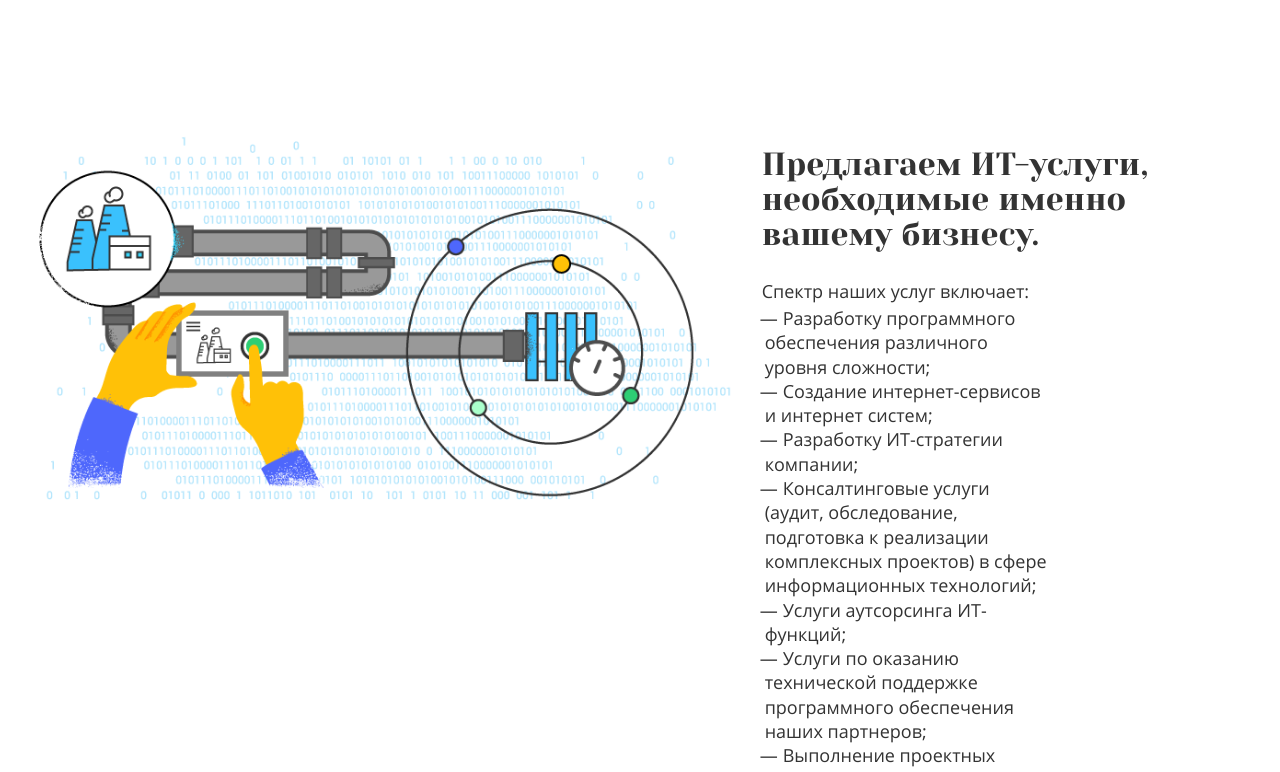
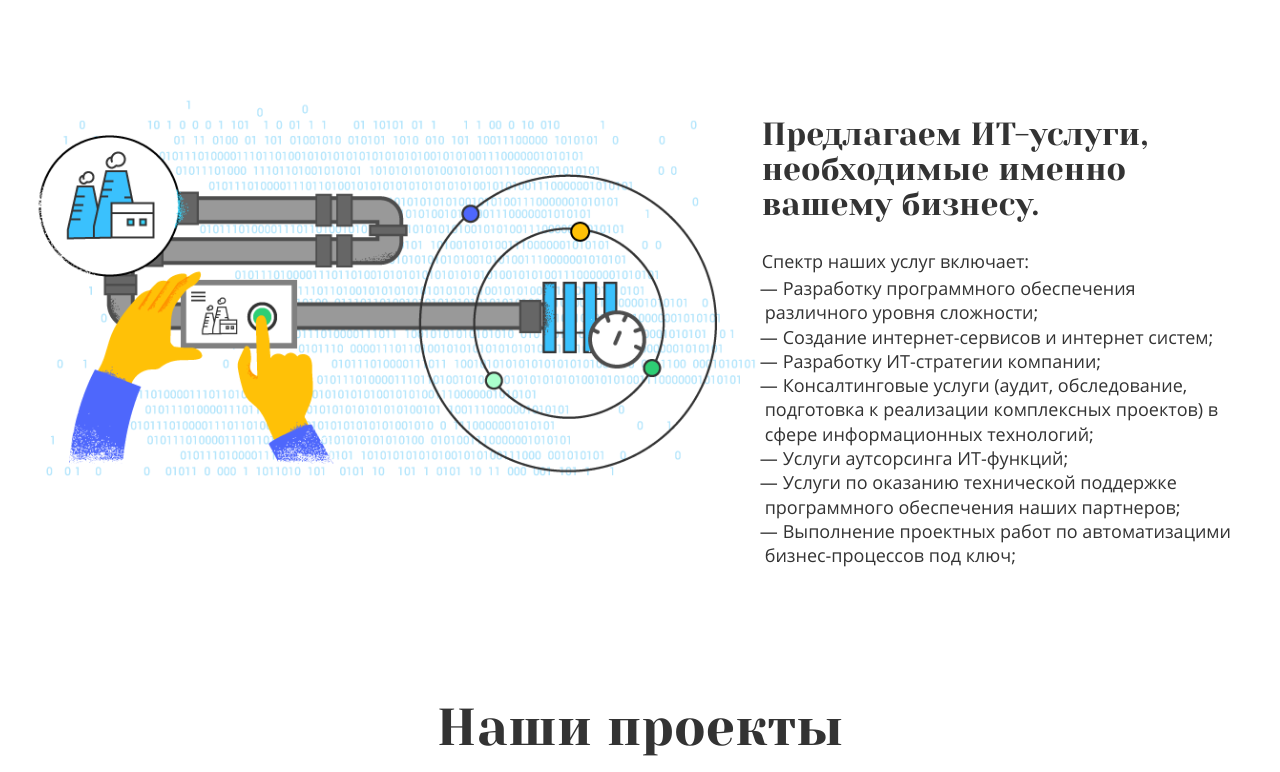
Before and after one commit to warhammerr/serviceit, a website: page app/index.html in a window 1280 px wide. Shown: the part 1100-1872 px from the top of the page. Drawn offline with Linux system fonts and the light colour scheme; a web font is replaced by a local one.

Commit message:
1280 fix row-block offer footer

```diff
--- a/app/index.html
+++ b/app/index.html
@@ -108,9 +108,8 @@
 	<!-- /Age block -->
 	<!-- Offer services-->
 	<div class="row-block offer">
-		<div class="col-md-2"></div>
-		<div class="col-md-5"></div>
-		<div class="col-md-3">
+		<div class="offer-image"></div>
+		<div class="offer-content">
 			<div class="offer-title"><h2>Предлагаем ИТ-услуги, необходимые именно вашему бизнесу.</h2></div>
 			<div class="offer-text">
 				<h4>Спектр наших услуг включает:
@@ -126,11 +125,10 @@
 			</h4>
 			</div>
 		</div>
-		<div class="col-md-1"></div>
 	</div>
 	<!-- /Offer services-->
 	<!-- Projects -->
-	<div class="row pt100">
+	<div class="row pt50">
 		<div class="col-md-12">
 			<h1 class="text-center">Наши проекты</h1>
 		</div>
@@ -640,6 +638,7 @@
 			<h5>&#9400; 2018, ООО <q>Айти-услуги</q></h5>
 		</div>
 	</div>
+	<div class="footer-bg"></div>
 	<div class="hidden"></div>
 
 	<!--[if lt IE 9]>
--- a/sass/_media.sass
+++ b/sass/_media.sass
@@ -7,7 +7,8 @@
 	.pride
 		padding-right: 0px !important
 		.text
-			width: 70% !important
+			padding-right: 10px !important
+			padding-left: 5px !important
 	.age
 		background-position: 85% 50px !important
 	.age-text
@@ -16,8 +17,12 @@
 		width: 400px !important
 	.offer
 		background-position: 5% 3% !important
-		background-size: 55% !important
-
+		background-size: 57% !important
+	.offer-content
+		width: 40% !important
+	.projects_container
+		.year
+			right: -20px !important
 /* Large Devices, Wide Screens */
 @media only screen and (max-width : 1200px)
 	/**/
--- a/sass/main.sass
+++ b/sass/main.sass
@@ -30,10 +30,6 @@ body textarea:required:valid
 
 body
   color: #333
-  background-image: url("/img/bg_grey.png")
-  background-position: center bottom
-  background-size: 100%
-  background-repeat: no-repeat
 //Custom Styles Here
 
 
@@ -305,12 +301,22 @@ body
   a
     text-decoration: none
     color: #333
+.footer-bg
+  min-height: 800px
+  width: 100%
+  background-image: url("/img/bg_grey.png")
+  background-position: center bottom
+  background-size: cover
+  background-repeat: no-repeat
+  position: absolute
+  bottom: 0px
+  z-index: -1
 .age
   background-image: url("/img/illustration_1.png")
   background-repeat: no-repeat
   background-position: 65% top
   background-size: 48%
-  min-height: 500px
+  min-height: 470px
 .age-title
   margin-top: 70px
 .age-text
@@ -323,3 +329,17 @@ body
   min-height: 500px
   ul
     margin-top: 0px
+.offer-image
+  width: 58.33333333%
+  float: left;
+  position: relative
+  min-height: 1px
+  padding-left: 15px
+  padding-right: 15px
+.offer-content
+  width: 25%
+  float: left
+  position: relative
+  min-height: 1px
+  padding-left: 15px
+  padding-right: 15px
```
Also changed, not shown: app/css/main.min.css.
